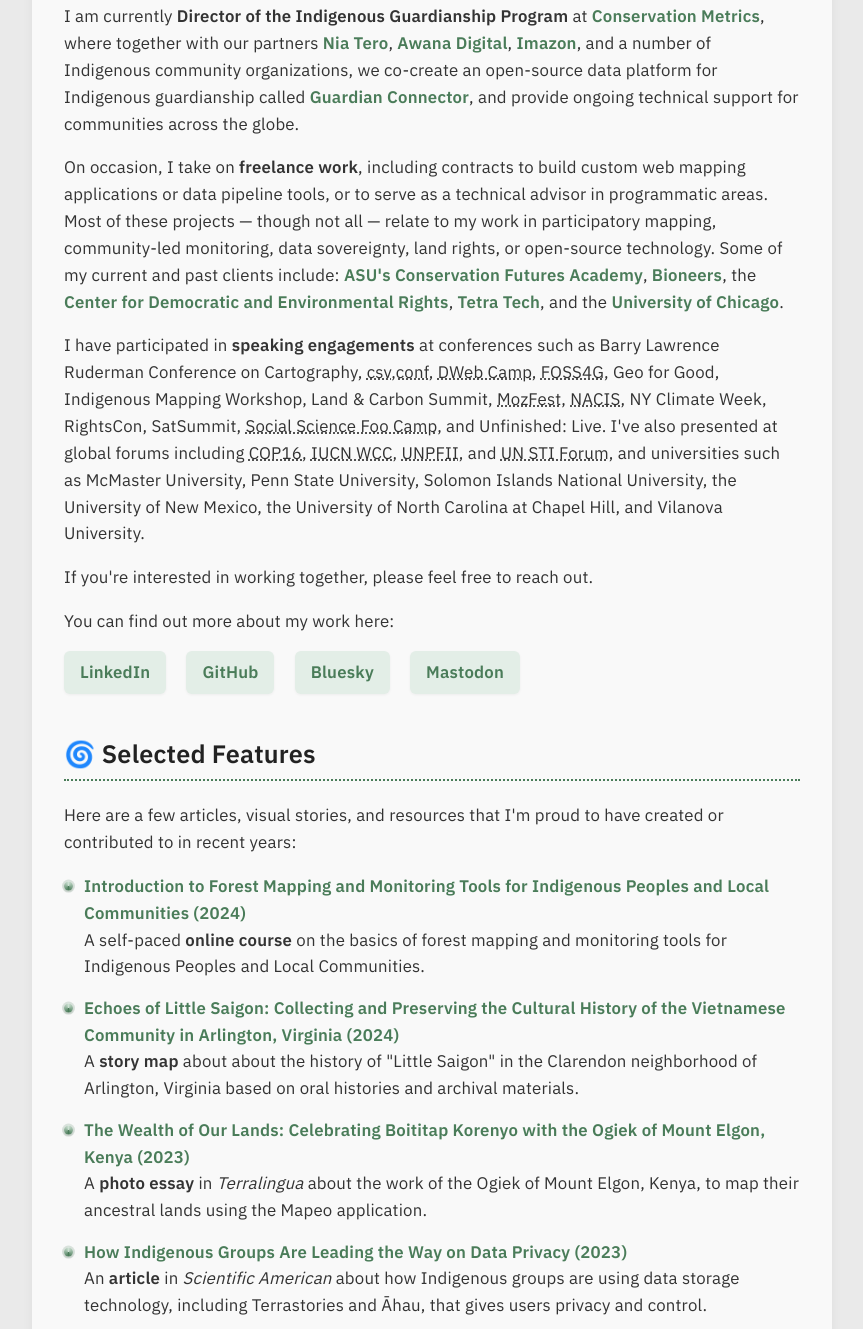
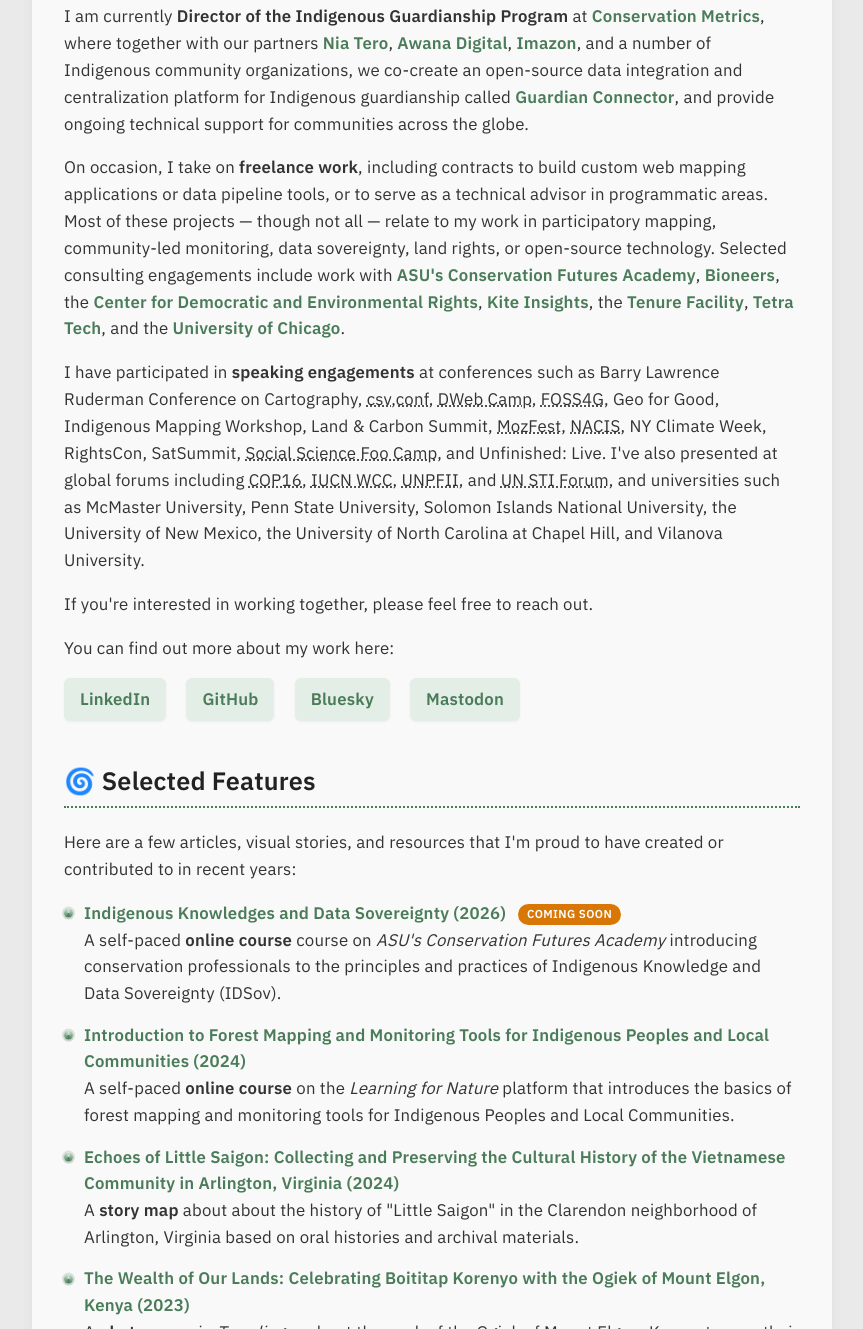
Before and after one commit to rudokemper/rudokemper.github.io, a website: page index.html in a window 1280 px wide. Shown: the part 1190-2519 px from the top of the page, without its empty margins (208-1071 px from the left). Drawn offline with Linux system fonts and the light colour scheme.

Commit message:
July updates

```diff
--- a/index.html
+++ b/index.html
@@ -119,7 +119,7 @@
         <a href="https://imazon.org.br" title="Imazon" target="_blank" rel="noopener noreferrer"
           >Imazon</a
         >, and a number of Indigenous community organizations, we co-create an open-source data
-        platform for Indigenous guardianship called
+        integration and centralization platform for Indigenous guardianship called
         <a
           href="https://guardianconnector.net"
           title="Guardian Connector"
@@ -133,7 +133,7 @@
         web mapping applications or data pipeline tools, or to serve as a technical advisor in
         programmatic areas. Most of these projects — though not all — relate to my work in
         participatory mapping, community-led monitoring, data sovereignty, land rights, or
-        open-source technology. Some of my current and past clients include:
+        open-source technology. Selected consulting engagements include work with
         <a
           href="https://cfa.asu.edu/"
           title="ASU's Conservation Futures Academy"
@@ -150,6 +150,20 @@
           target="_blank"
           rel="noopener noreferrer"
           >Center for Democratic and Environmental Rights</a
+        >,
+        <a
+          href="https://kiteinsights.com/"
+          title="Kite Insights"
+          target="_blank"
+          rel="noopener noreferrer"
+          >Kite Insights</a
+        >, the
+        <a
+          href="https://thetenurefacility.org/"
+          title="Tenure Facility"
+          target="_blank"
+          rel="noopener noreferrer"
+          >Tenure Facility</a
         >,
         <a
           href="https://www.tetratech.com/"
@@ -233,6 +247,21 @@
       <ul>
         <li>
           <a
+            href="https://cfa.asu.edu/explore/course-catalog"
+            title="Indigenous Knowledges and Data Sovereignty"
+            target="_blank"
+            rel="noopener noreferrer"
+          >
+            Indigenous Knowledges and Data Sovereignty (2026)
+          </a>
+          <span class="coming-soon">Coming soon</span>
+          <br />
+          A self-paced <strong>online course</strong> course on
+          <em>ASU's Conservation Futures Academy</em> introducing conservation professionals to the
+          principles and practices of Indigenous Knowledge and Data Sovereignty (IDSov).
+        </li>
+        <li>
+          <a
             href="https://www.learningfornature.org/en/courses/introduction-to-forest-monitoring-tools-for-indigenous-peoples-and-local-communities/"
             title="Introduction to Forest Mapping and Monitoring Tools for Indigenous Peoples and Local Communities"
             target="_blank"
@@ -242,8 +271,9 @@
             Communities (2024)
           </a>
           <br />
-          A self-paced <strong>online course</strong> on the basics of forest mapping and monitoring
-          tools for Indigenous Peoples and Local Communities.
+          A self-paced <strong>online course</strong> on the <em>Learning for Nature</em> platform
+          that introduces the basics of forest mapping and monitoring tools for Indigenous Peoples
+          and Local Communities.
         </li>
         <li>
           <a
--- a/styles/main.css
+++ b/styles/main.css
@@ -126,6 +126,25 @@
   font-style: italic;
 }
 
+.coming-soon {
+  display: inline-block;
+  margin-left: 0.5rem;
+  padding: 0.1rem 0.55rem;
+  font-size: 0.72rem;
+  font-weight: 600;
+  letter-spacing: 0.4px;
+  text-transform: uppercase;
+  color: #fff;
+  background: #d97706;
+  border-radius: 999px;
+  vertical-align: middle;
+}
+
+body.dark .coming-soon {
+  background: #f59e0b;
+  color: #1e1e1e;
+}
+
 /* Dark Mode Overrides */
 body.dark {
   --bg: #121212;
```
